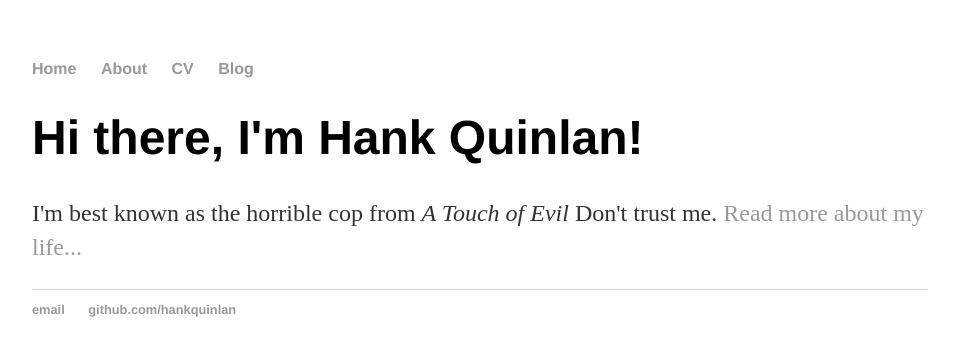
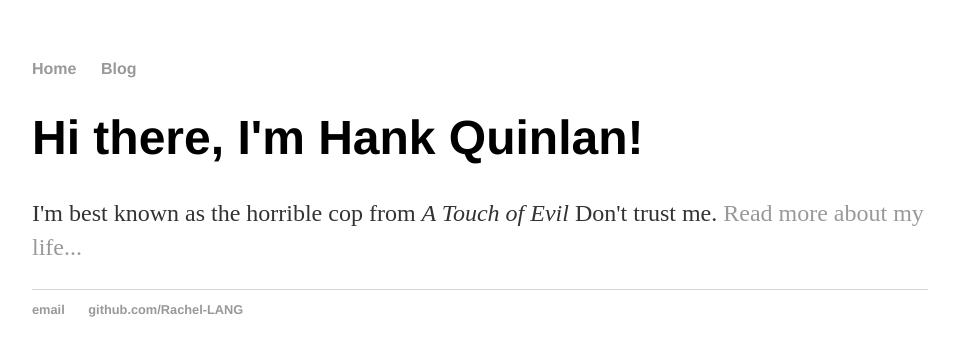
Before and after one commit to Rachel-LANG/Rachel-LANG.github.io, a Jekyll site: the page built from index.html, in a window 1280 px wide. Shown: the top 356 px of the page, without its empty margins (160-1115 px from the left). Built offline with Jekyll 4.4.1, drawn with Linux system fonts in a browser that asks for light colours.

Commit message:
Update default.html

```diff
--- a/_layouts/default.html
+++ b/_layouts/default.html
@@ -9,8 +9,6 @@
 			<nav>
 	    		<ul>
 	        		<li><a href="/">Home</a></li>
-		        	<li><a href="/about">About</a></li>
-	        		<li><a href="/cv">CV</a></li>
 	        		<li><a href="/blog">Blog</a></li>
 	    		</ul>
 			</nav>
@@ -21,8 +19,8 @@
 			</div><!-- /.container -->
 			<footer>
 	    		<ul>
-	        		<li><a href="mailto:hankquinlanhub@gmail.com">email</a></li>
-	        		<li><a href="https://github.com/hankquinlan">github.com/hankquinlan</a></li>
+	        		<li><a href="mailto:am_rachel@163.com">email</a></li>
+	        		<li><a href="https://github.com/Rachel-LANG">github.com/Rachel-LANG</a></li>
 				</ul>
 			</footer>
 		</body>
```
